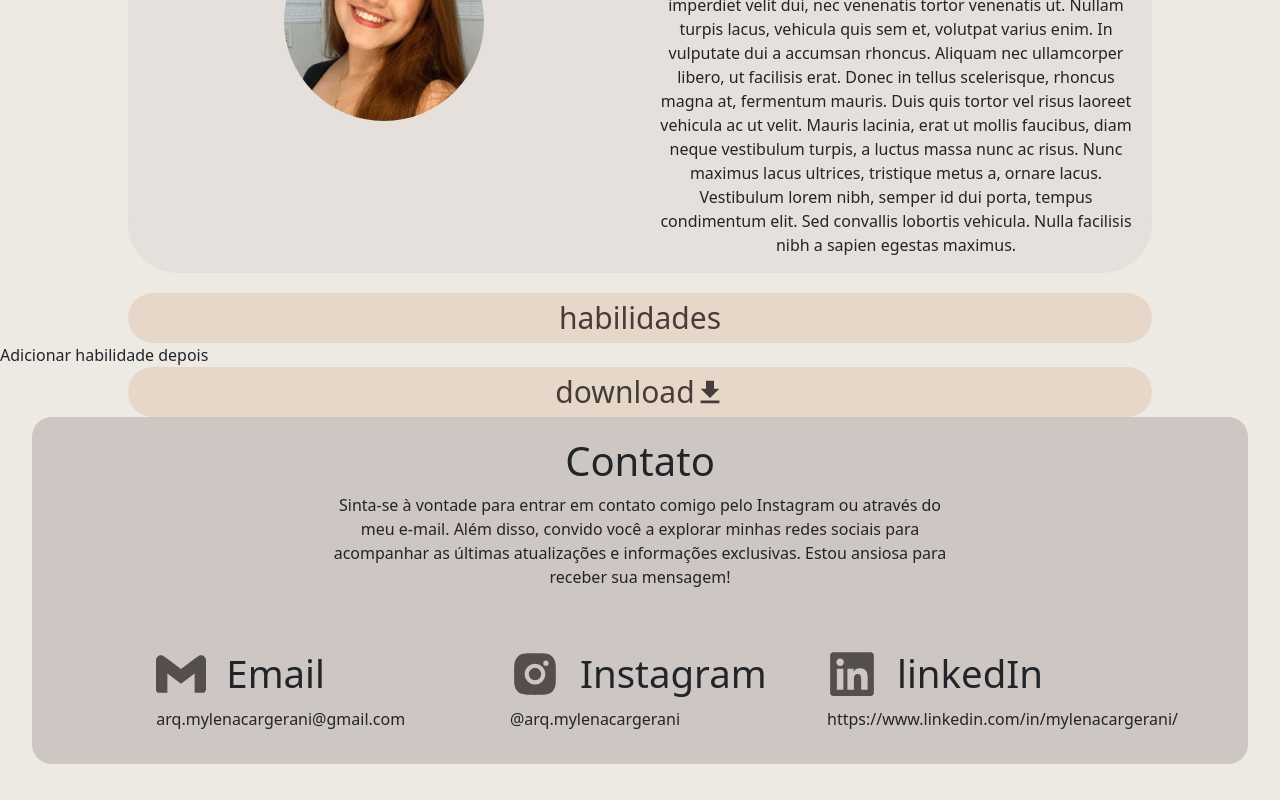
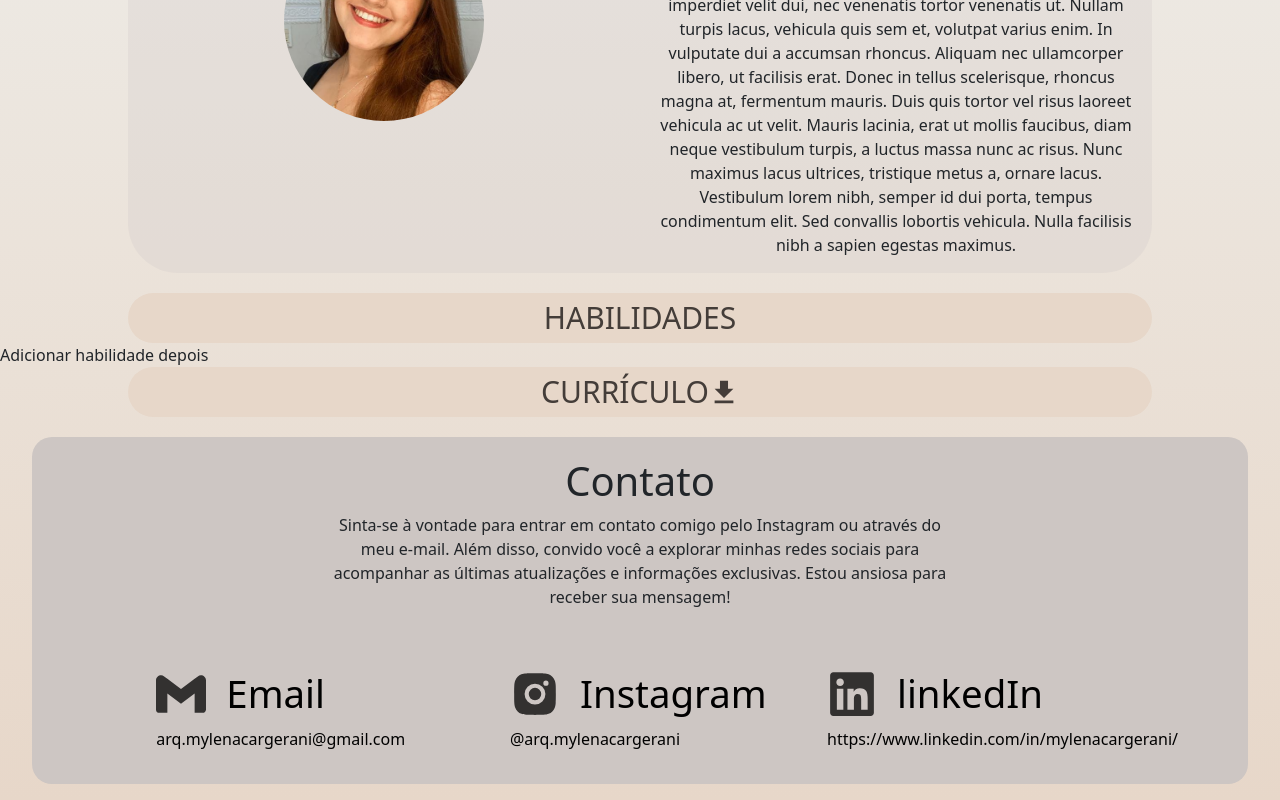
Before and after one commit to Rafael-conquista/myArch_portifolio, a React (Create React App) app in the folder my_arch/: page / in a window 1280 px wide. Shown: the part 1293-2093 px from the top of the page. Built offline with nearby package versions, Linux system fonts and the light colour scheme.

Commit message:
adiciona redirects corretamente

```diff
--- a/my_arch/src/App.css
+++ b/my_arch/src/App.css
@@ -14,3 +14,15 @@
   cursor: pointer;
   height: 2px;
 }
+
+#sobre{
+  scroll-margin-top: 50px;
+}
+
+#projeto{
+  scroll-margin-top: 40px;
+}
+
+body{
+  background: linear-gradient(180deg, #ede9e3 60%, #e7d7c9 100%);
+}
--- a/my_arch/src/components/download.js
+++ b/my_arch/src/components/download.js
@@ -6,7 +6,7 @@ function Download(){
     return(
         <div>
             <div className="project_button_menu download" onClick={DownloadCurriculo}>
-                download  <IoMdDownload/>
+                CURRÍCULO   <IoMdDownload/>
             </div>
         </div>
     )
--- a/my_arch/src/components/footer.css
+++ b/my_arch/src/components/footer.css
@@ -12,6 +12,11 @@
     border-radius: 20px;
     margin: 0 auto;
     margin-bottom: 2vh;
+    margin-top: 20px;
+}
+.footer a{
+    text-decoration: none;
+    color: black;
 }
 
 .footer span{
--- a/my_arch/src/components/footer.js
+++ b/my_arch/src/components/footer.js
@@ -9,7 +9,7 @@ import {
 function Footer() {
     return (
         <>
-            <div className="body">
+            <div className="body" id="contato">
                 <footer className="footer">
                     <h1>Contato</h1>
                     <span>
@@ -20,25 +20,32 @@ function Footer() {
                     </span>
                     <div className="icons_grid">
                         <div className="icons_content">
-                            <a href="mailto:https://criarmeulink.com.br/u/1703287673" className="link" target="blank"><SiGmail /></a>
+                            <a href="mailto:" className="link" target="blank"><SiGmail /></a>
+                            <a href="mailto:arq.mylenacargerani@gmail.com" target="blank">
                                 <span className="icon_title">Email</span>
                                 <div>
                                     <p className="icon_text">arq.mylenacargerani@gmail.com</p>
                                 </div>
+                            </a>
                         </div>
                         <div className="icons_content">
-                            <a href="https://github.com/Rafael-conquista" className="link" target="blank"><RiInstagramFill/></a>
+                            <a href="https://www.instagram.com/arq.mylenacargerani/" className="link" target="blank"><RiInstagramFill/></a>
+                            <a href="https://www.instagram.com/arq.mylenacargerani/" target="blank">
                                 <span className="icon_title">Instagram</span>
                                 <div>
                                     <p className="icon_text">@arq.mylenacargerani</p>
                                 </div>
+                            </a>
                         </div>
                         <div className="icons_content">
-                            <a href="https://www.linkedin.com/in/rafael-conquista/" className="link" target="blank"><FaLinkedin /></a>
+                            <a href="https://www.linkedin.com/in/mylenacargerani/" className="link" target="blank"><FaLinkedin /></a>
+                            <a href="https://www.linkedin.com/in/mylenacargerani/" target="blank">
                                 <span className="icon_title">linkedIn</span>
                                 <div>
                                     <p className="icon_text">https://www.linkedin.com/in/mylenacargerani/</p>
                                 </div>
+                            </a>
+
                         </div>
                     </div>
                 </footer>
--- a/my_arch/src/components/navbar.css
+++ b/my_arch/src/components/navbar.css
@@ -117,7 +117,13 @@
     padding-right: 10px;
     padding-top: 20px;
     padding-bottom: 20px;
+    user-select: none;
     cursor: pointer;
+}
+
+.navbar_description a{
+    text-decoration: none;
+    color: #443d39;
 }
 
 .navbar_text{
--- a/my_arch/src/components/navbar.js
+++ b/my_arch/src/components/navbar.js
@@ -1,4 +1,5 @@
 import React from 'react';
+import { Link } from 'react-router-dom';
 import Offcanvas from 'react-bootstrap/Offcanvas';
 import logo from '../images/logo.jpeg'
 import perfil from '../images/perfil.jpeg'
@@ -13,6 +14,11 @@ import DownloadCurriculo from "../utils/download_curriculo";
 
 function Navbar() {
     const [show, setShow] = useState(false);
+
+    const actionsDownload = () =>{
+        DownloadCurriculo()
+        handleClose()
+    }
 
     const handleClose = () => setShow(false);
     const handleShow = () => setShow(true);
@@ -33,38 +39,46 @@ function Navbar() {
                         <IoIosClose className='x_menu' onClick={handleClose} />
                     </Offcanvas.Header>
                     <ul>
-                        <li className="menu_item_nav" onClick={handleClose}><a href="#" className="link_text">Sobre mim</a></li>
+                        <li className="menu_item_nav" onClick={handleClose}><a href="#sobre" className="link_text">Sobre mim</a></li>
                     </ul>
-                    <Row className='navbar_description'>
+                    <Row className='navbar_description' onClick={handleClose}>
                         <Col className='col-3'>
+                            <a href="#sobre">
                                 <img src={perfil} alt='vazio' className='perfil' />
+                            </a>
                         </Col>
                         <Col className='navbar_text'>
+                            <a href="#sobre">
                                 <span>
                                     Olá, eu me chamo Mylena
                                     Dorna Cargerani!
                                     Vem saber mais sobre
                                     mim!
                                 </span>
+                            </a>
                         </Col>
                     </Row>
                     <ul>
-                        <li className="menu_item_nav" onClick={handleClose}><a href="#" className="link_text">Projetos</a></li>
+                        <li className="menu_item_nav" onClick={handleClose}><a href="#projeto" className="link_text">Projetos</a></li>
                     </ul>
-                    <Row className='navbar_description'>
+                    <Row className='navbar_description' onClick={handleClose}>
                         <Col className='col-3'>
+                            <a href="#projeto">
                                 <GiFamilyHouse className='navbar_icon'/>
+                            </a>
                         </Col>
                         <Col className='navbar_text'>
+                            <a href="#projeto">
                                 <span>
                                     Venha ver mais projetos!
                                 </span>
+                            </a>
                         </Col>
                     </Row>
                     <ul>
-                        <li className="menu_item_nav" onClick={DownloadCurriculo}><a className="link_text">Currículo </a></li>
+                        <li className="menu_item_nav" onClick={actionsDownload}><a className="link_text">Currículo </a></li>
                     </ul>
-                    <Row className='navbar_description' onClick={DownloadCurriculo}>
+                    <Row className='navbar_description' onClick={actionsDownload}>
                         <Col className='col-3'>
                             <IoNewspaperSharp className='navbar_icon'/>
                         </Col>
@@ -75,7 +89,7 @@ function Navbar() {
                         </Col>
                     </Row>
                     <ul>
-                        <li className="menu_item_nav" onClick={handleClose}><a href="#" className="link_text">Entre em contato</a></li>
+                        <li className="menu_item_nav" onClick={handleClose}><a href="#contato" className="link_text">Entre em contato</a></li>
                     </ul>
                 </Offcanvas>
             </nav>
--- a/my_arch/src/components/projetos_acess.js
+++ b/my_arch/src/components/projetos_acess.js
@@ -14,7 +14,7 @@ function ProjetoAcess() {
     }
 
     return (
-        <div className='projects_menu_body'>
+        <div className='projects_menu_body' id='projeto'>
             <div className="project_button_menu">PROJETOS</div>
                 <div className='projects_grid'>
                     {
--- a/my_arch/src/components/skills.js
+++ b/my_arch/src/components/skills.js
@@ -3,7 +3,7 @@ function Skills() {
     return(
         <div>
             <div className="project_button_menu">
-                habilidades
+                HABILIDADES
             </div>
             <div>
                 Adicionar habilidade depois
--- a/my_arch/src/components/sobre_mim.js
+++ b/my_arch/src/components/sobre_mim.js
@@ -3,7 +3,7 @@ import './sobre_mim.css'
 
 function AboutMe(){
     return(
-        <div className="projects_menu_body">
+        <div className="projects_menu_body" id="sobre">
             <div className="project_button_menu">SOBRE MIM</div>
             <div className='teste'>
             <h3 className='about_title'>Olá, eu sou a Mylena Dorna Cargerani!</h3>
```
Lines whose indentation alone changed are shown as unchanged.
